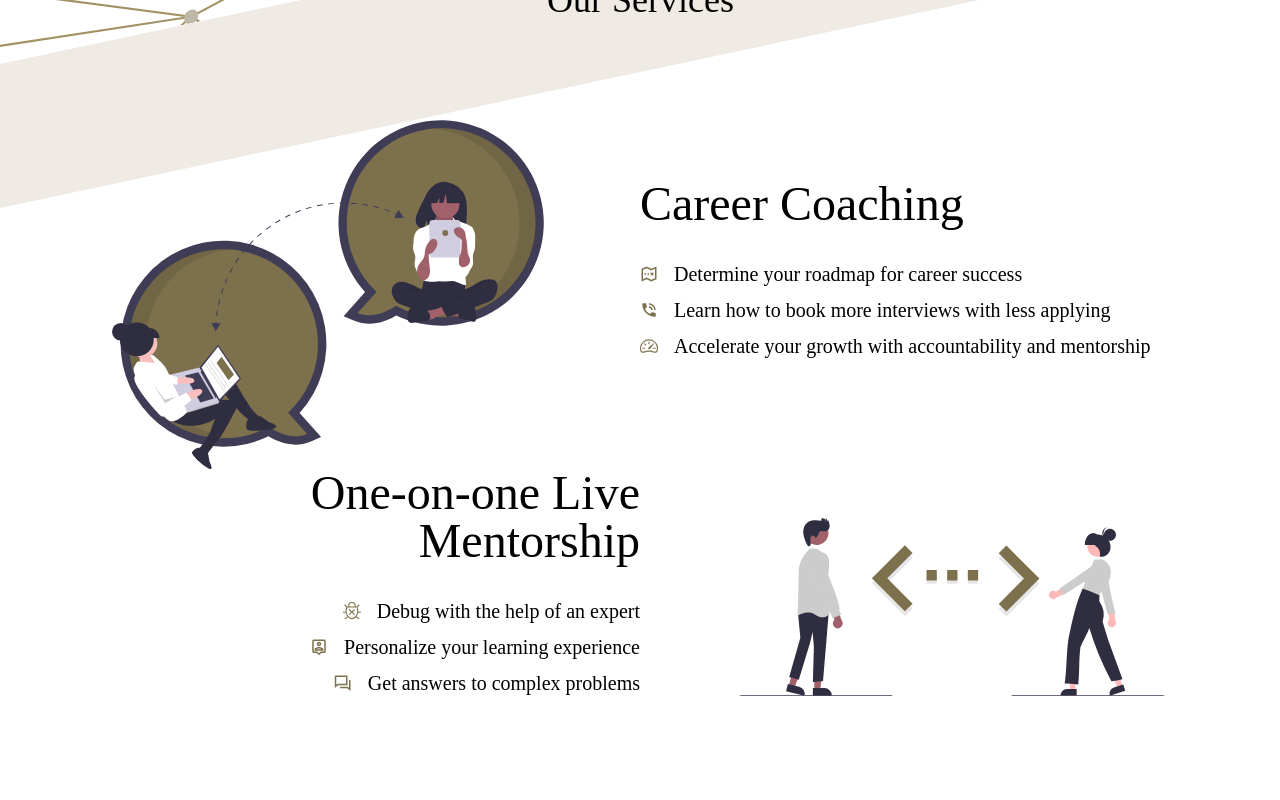
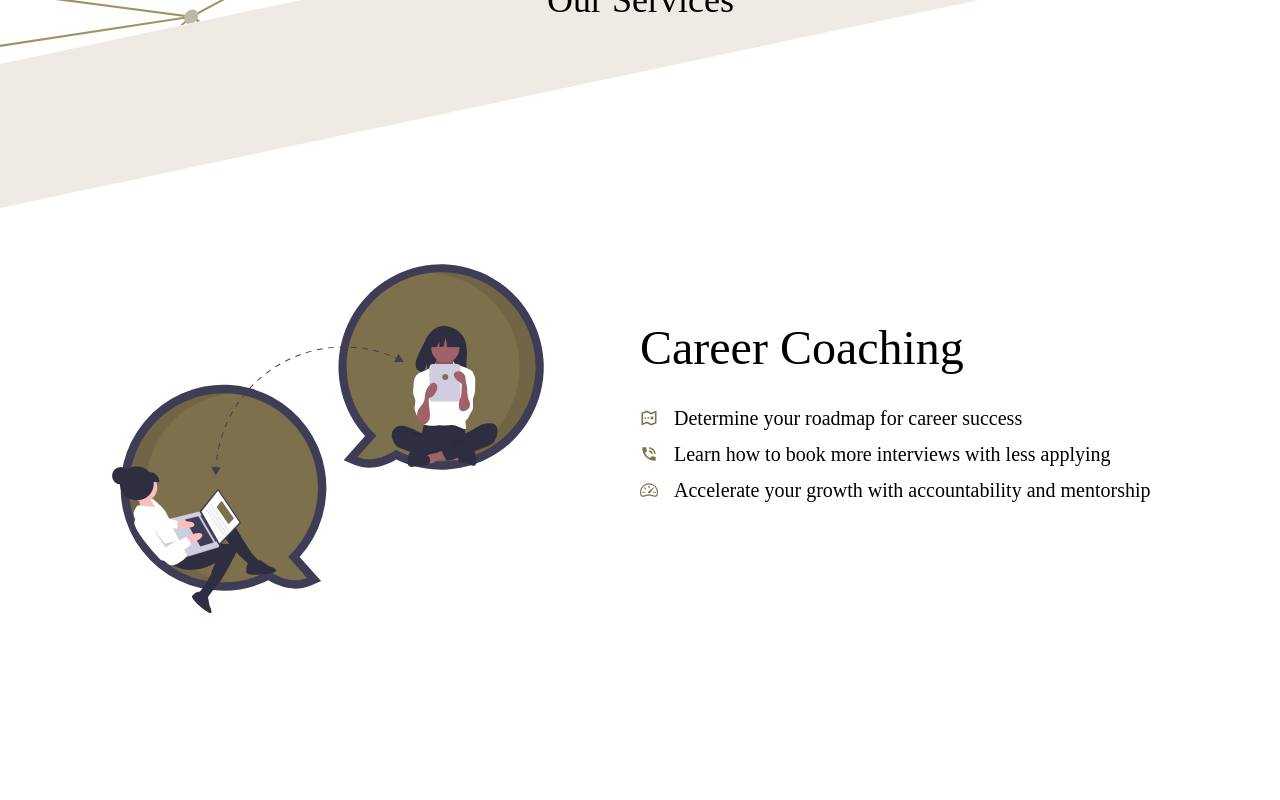
Before and after one commit to mycodecareer/mycodecareer.github.io, a React (Create React App) app: page / in a window 1280 px wide. Shown: the part 1080-1880 px from the top of the page. Built offline with nearby package versions, Linux system fonts and the light colour scheme; a web font is replaced by a local one.

Commit message:
OurServices: fix some styling

```diff
--- a/src/components/OurServices/BulletPointList.jsx
+++ b/src/components/OurServices/BulletPointList.jsx
@@ -17,7 +17,9 @@ function BulletPointList({ title, bulletPoints, collabImg, reverse = false }) {
   let h3CSS = reverse ? "pl-10" : "pr-10";
 
   return (
-    <div className={`flex flex-col-reverse w-full lg:gap-24 ${outerDivCSS}`}>
+    <div
+      className={`flex flex-col-reverse w-full mt-36 mb-24 lg:gap-24 ${outerDivCSS}`}
+    >
       <div className={`flex flex-col gap-8 w-full lg:w-1/2 ${innerDivCSS}`}>
         <h3
           className={`text-4xl font-bold md:text-5xl md:font-normal md:${h3CSS}`}
```
